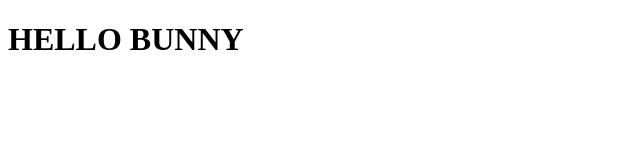
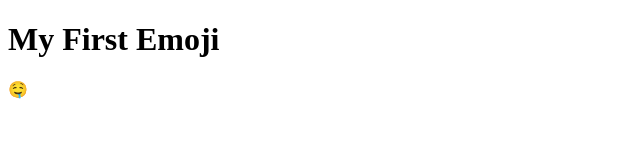
Before and after one commit to tomcolvin92/coursera-test, a plain HTML site: page site/index.html in a window 1280 px wide. Shown: the whole page, without its empty margins (0-640 px from the left). Drawn offline with Linux system fonts and the light colour scheme.

Commit message:
initial commit

```diff
--- a/site/index.html
+++ b/site/index.html
@@ -1,10 +1,13 @@
 <!DOCTYPE html>
-<html lang="en">
+<html>
 <head>
-    <meta charset="UTF-8">
-    <title>Hello Bunny</title>
+<meta charset="UTF-8">
 </head>
 <body>
-    <h1> HELLO BUNNY </h1>
+
+<h1>My First Emoji</h1>
+
+<p>&#129316;</p>
+
 </body>
 </html>
```
